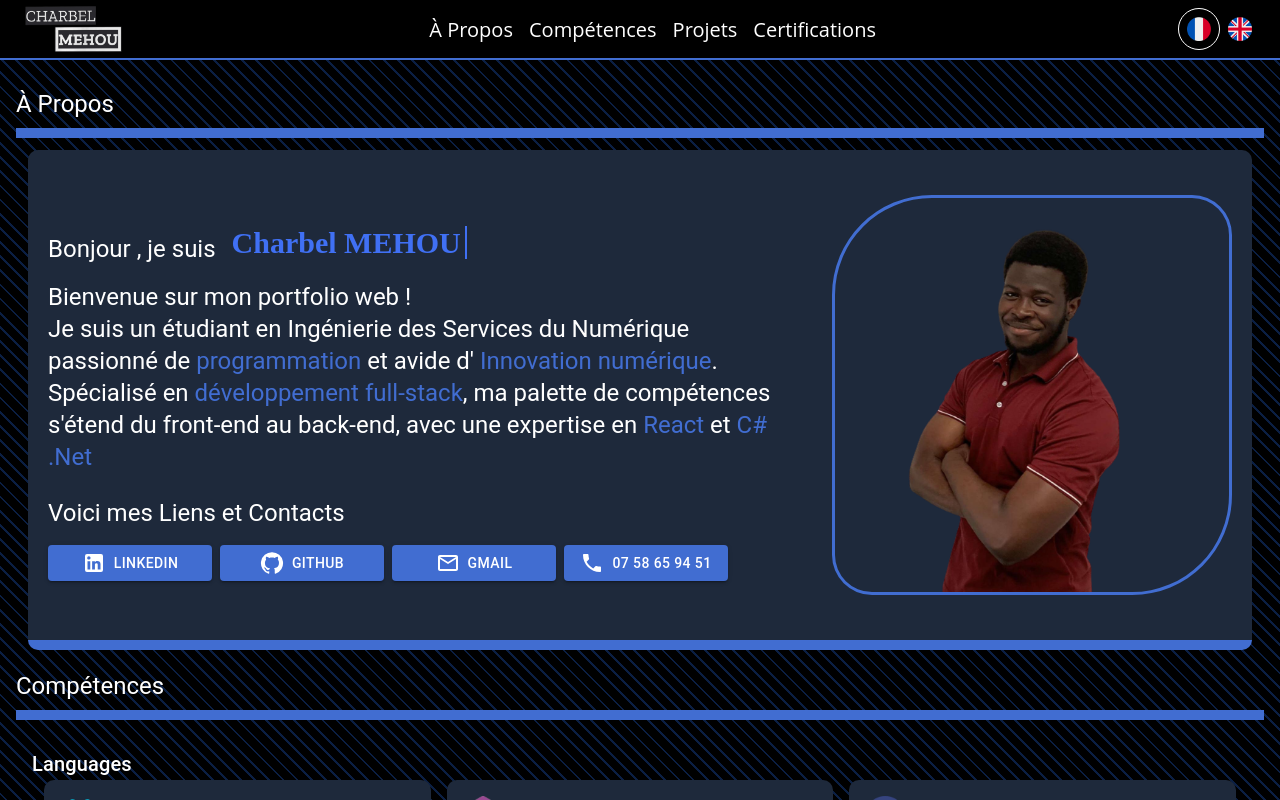
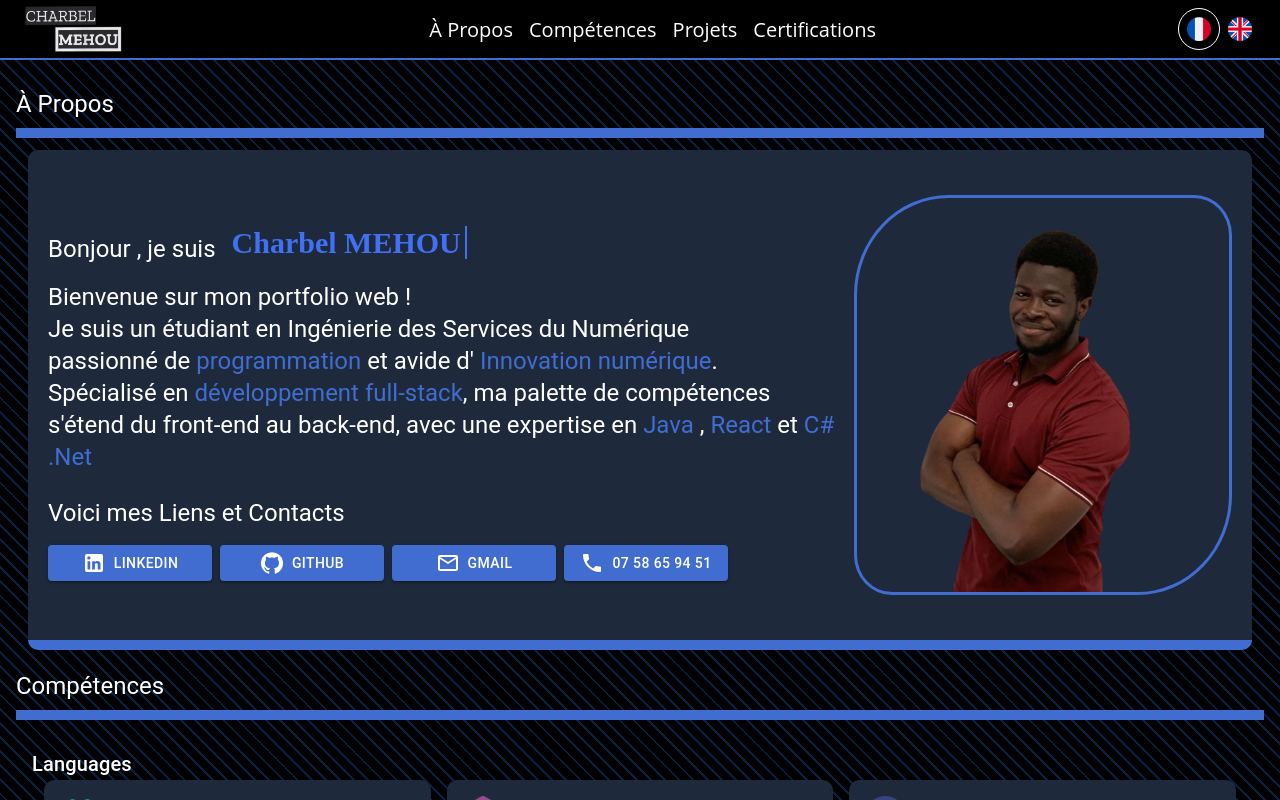
Before and after one commit to charbel-mehou/MyPersonalPortfolio, a React (Create React App) app in the folder personal_portfolio/: page / in a window 1280 px wide. Shown: the top 800 px of the page. Built offline with nearby package versions, Linux system fonts and the light colour scheme.

Commit message:
✨ Bio update

```diff
--- a/personal_portfolio/src/components/AboutMe.js
+++ b/personal_portfolio/src/components/AboutMe.js
@@ -60,6 +60,7 @@ const AboutMe = () => {
             </Typography>
             <Typography variant="h5">
             {t("me-3-1")}
+            <span style={{ color: "#416DD1" }}> Java </span>,
               <span style={{ color: "#416DD1" }}> React </span> {t('and')}
               <span style={{ color: "#416DD1" }}> C# .Net </span>
             </Typography>
--- a/personal_portfolio/src/components/GridDetails.js
+++ b/personal_portfolio/src/components/GridDetails.js
@@ -1,5 +1,3 @@
-// GridDetails.js
-
 import React, { useEffect, useState } from "react";
 import { Box, Grid, Typography } from "@mui/material";
 import { useInView } from "react-intersection-observer";
```
